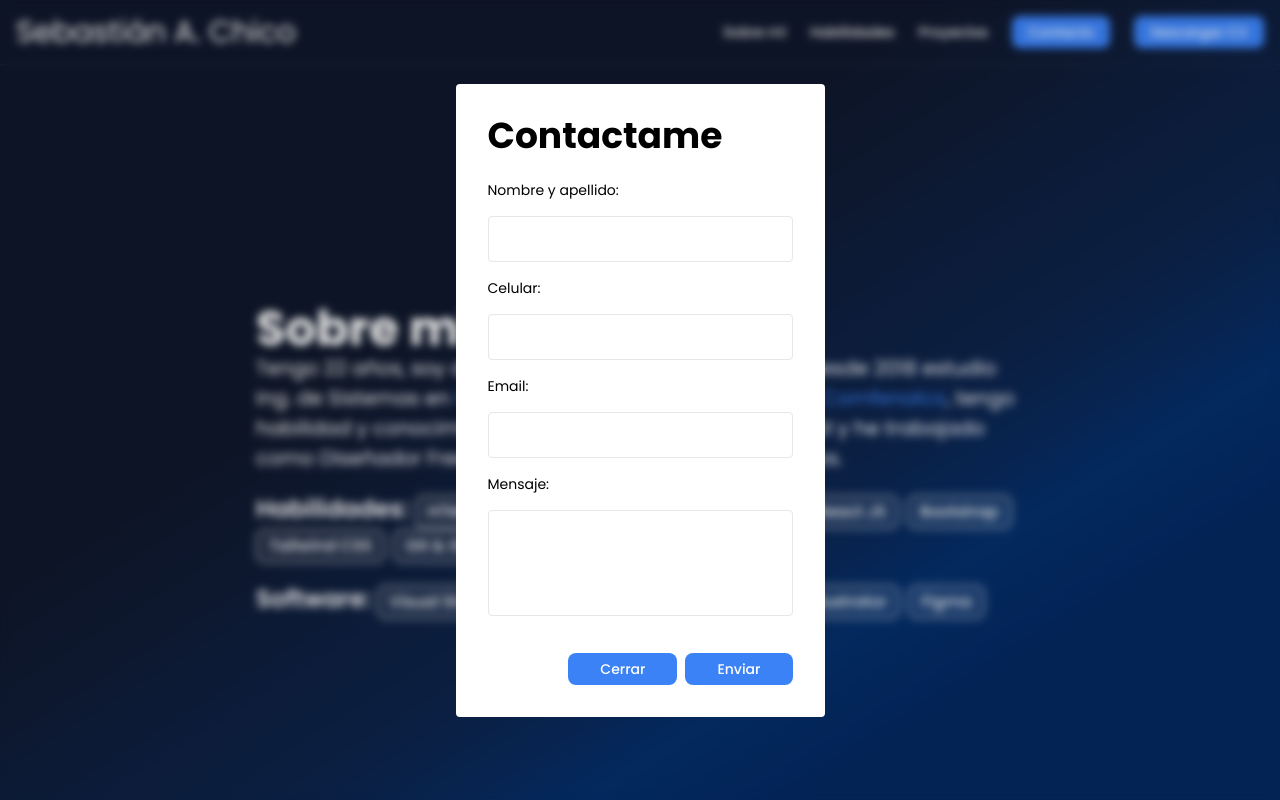
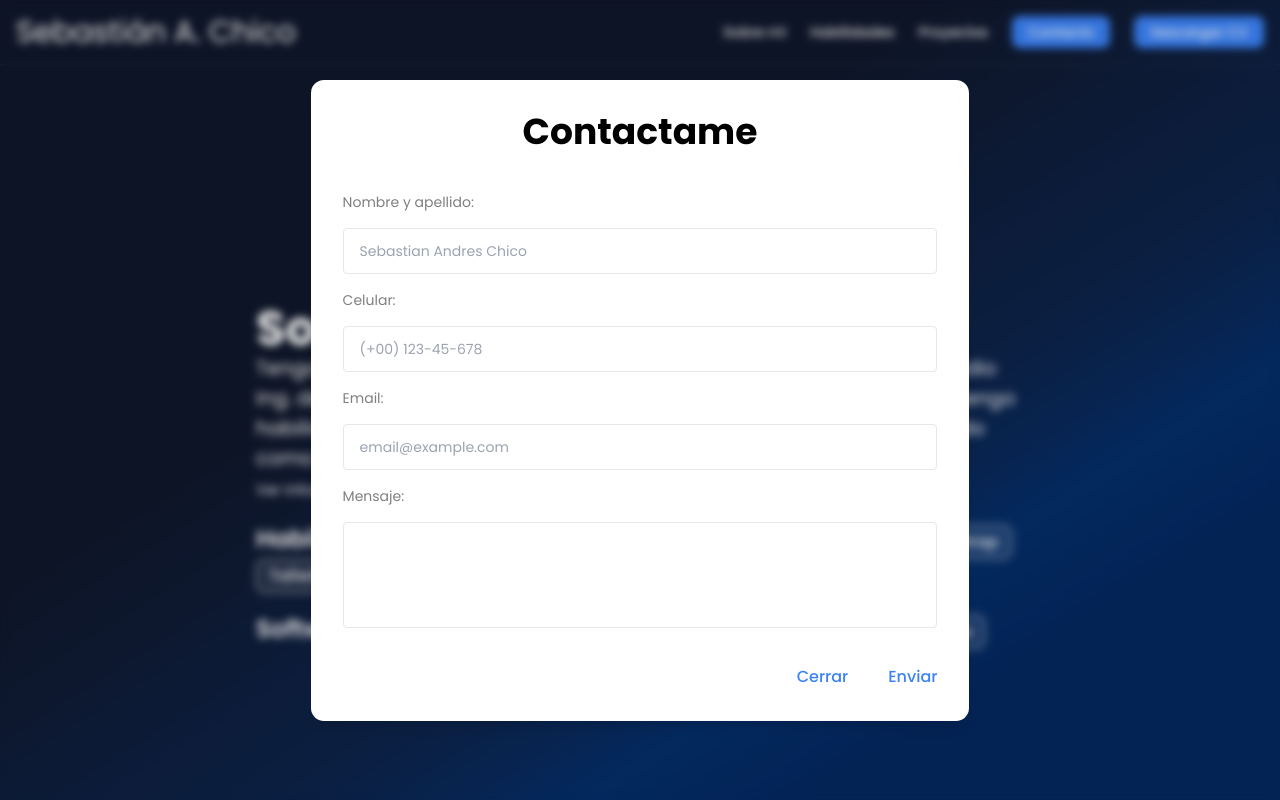
Before and after one commit to sebvsch/Portfolio, a React (Vite) app: page /sobremi in a window 1280 px wide. Both pictures are taken after a click on the button "Contacto". Built offline with nearby package versions, Linux system fonts and the light colour scheme.

Commit message:
mejoras modalContacto

```diff
--- a/package.json
+++ b/package.json
@@ -12,7 +12,8 @@
   "dependencies": {
     "react": "^18.2.0",
     "react-dom": "^18.2.0",
-    "react-router-dom": "^6.16.0"
+    "react-router-dom": "^6.16.0",
+    "sweetalert2": "^11.7.32"
   },
   "devDependencies": {
     "@types/react": "^18.2.15",
--- a/src/components/MiniCard.jsx
+++ b/src/components/MiniCard.jsx
@@ -3,7 +3,7 @@ import React from 'react'
 function MiniCard(props) {
 
     return (
-        <div className='mr-2 text-[16px] font-medium text-white rounded-lg p-1 px-3 border flex justify-center items-center bg-white/10 ease-in duration-200 hover:border-blue-500 inline' style={{ display: 'inline-block' }}>
+        <div className=' mr-2 text-[16px] font-medium text-white rounded-lg p-1 px-3 border flex justify-center items-center bg-white/10 ease-in duration-200 hover:border-blue-500 inline' style={{ display: 'inline-block' }}>
             {props.name}
         </div>
     )
--- a/src/components/ModalContacto.jsx
+++ b/src/components/ModalContacto.jsx
@@ -2,38 +2,66 @@ import { AppContext } from "../context/AppContext";
 import React, { useContext } from "react";
 
 function ModalContacto() {
+    const { setMostrarModal, handleSubmit } = useContext(AppContext);
 
-    const { setMostrarModal } = useContext(AppContext);
 
 
     return (
-
-        <div class="fixed inset-0 bg-black bg-opacity-10 backdrop-blur-sm flex justify-center items-center">
-            <div class="bg-white p-8 rounded flex flex-col justify-center items-center gap-6">
+        <div className="fixed inset-0 bg-black bg-opacity-10 backdrop-blur-sm flex justify-center items-center">
+            <div className="bg-white p-8 rounded-[13px] flex flex-col justify-center items-center gap-6 shadow-lg ">
                 <div>
-                    <form>
-                        <h1 class="text-4xl font-bold mb-6">Contactame</h1>
-                        <label class="block mb-4">Nombre y apellido:</label>
-                        <input class="border rounded py-3 px-4 mb-4 w-full" type="text" />
-                        <label class="block mb-4">Celular:</label>
-                        <input class="border rounded py-3 px-4 mb-4 w-full" type="text" />
-                        <label class="block mb-4">Email:</label>
-                        <input class="border rounded py-3 px-4 mb-4 w-full" type="text" />
-                        <label class="block mb-4">Mensaje:</label>
-                        <textarea class="border rounded py-3 px-4 mb-4 resize-none w-full" rows="4"></textarea>
+                    <form onSubmit={handleSubmit} id="contactForm">
+                        <h1 className="text-4xl font-bold mb-10 px-[5em]">Contactame</h1>
+                        <label className="block mb-4 text-black/50">Nombre y apellido:</label>
+                        <input
+                            className="border rounded py-3 px-4 mb-4 w-full"
+                            type="text"
+                            name="nombreApellido"
+                            placeholder="Sebastian Andres Chico"
+                            required
+                        />
+                        <label className="block mb-4 text-black/50">Celular:</label>
+                        <input
+                            className="border rounded py-3 px-4 mb-4 w-full"
+                            type="text"
+                            name="celular"
+                            placeholder="(+00) 123-45-678"
+                            required
+                        />
+                        <label className="block mb-4 text-black/50">Email:</label>
+                        <input
+                            className="border rounded py-3 px-4 mb-4 w-full"
+                            type="email"
+                            name="email"
+                            placeholder="email@example.com"
+                            required
+                        />
+                        <label className="block mb-4 text-black/50">Mensaje:</label>
+                        <textarea
+                            className="border rounded py-3 px-4 mb-4 resize-none w-full"
+                            rows="4"
+                            name="mensaje"
+                            required
+                        ></textarea>
+                        <div className="flex justify-end items-center mt-4 gap-10">
+                            <button
+                                className="text-base font-medium text-blue-500 "
+                                onClick={() => setMostrarModal(false)}
+                            >
+                                Cerrar
+                            </button>
+                            <button
+                                className="text-base font-medium text-blue-500 "
+                                type="submit"
+                            >
+                                Enviar
+                            </button>
+                        </div>
                     </form>
-                    <div className='flex justify-end items-center mt-4'>
-                        <button className="text-sm font-medium text-white rounded-lg p-1.5 px-8 bg-blue-500 ease-in duration-300 hover:bg-[#0cbeff] mr-2"
-                        onClick={() => setMostrarModal(false)}
-                        >Cerrar</button>
-                        <button className="text-sm font-medium text-white rounded-lg p-1.5 px-8 bg-blue-500 ease-in duration-300 hover:bg-[#0cbeff]">Enviar</button>
-                    </div>
                 </div>
             </div>
         </div>
-
-
-    )
+    );
 }
 
-export default ModalContacto
+export default ModalContacto;
--- a/src/components/NavBar.jsx
+++ b/src/components/NavBar.jsx
@@ -28,14 +28,14 @@ const NavBar = () => {
               <button className="text-sm font-medium text-white rounded-lg p-1.5 px-4 bg-blue-500 ease-in duration-300 hover:bg-[#0cbeff]"
                 onClick={() => setMostrarModal(true)}
               >Contacto</button>
-              <button
+              <a
                 href={CV}
                 download="Sebastian Chico - Front-end Developer"
                 rel="noreferrer"
                 target="_blank"
                 className="text-sm font-medium text-white rounded-lg p-1.5 px-4 bg-blue-500 ease-in duration-300 hover:bg-[#0cbeff]"
               >Descargar CV
-              </button>
+              </a>
               {
                 mostrarModal && (
                   <ModalContacto />
--- a/src/context/AppContext.jsx
+++ b/src/context/AppContext.jsx
@@ -1,4 +1,5 @@
-import React, { createContext, useContext, useState } from "react";
+import React, { createContext, useState } from "react";
+import Swal from 'sweetalert2'
 
 export const AppContext = createContext();
 
@@ -6,15 +7,53 @@ export const AppContextProvider = ({ children }) => {
 
     const [mostrarModal, setMostrarModal] = useState(false)
 
-    const MensajeEnPantalla = () => {
-        console.log("Hola Mundo")
+    const monstrarAlert = () => {
+        Swal.fire({
+            title: 'Enviado',
+            text: 'Su mensaje se ha enviado exitosamente',
+            icon: 'success',
+            showConfirmButton: false,
+            timer: 2000
+        });
+
+        resetForm();
+    }
+
+    const handleSubmit = (e) => {
+        e.preventDefault();
+
+        const nombreInput = e.target.elements.nombreApellido.value;
+        const celularInput = e.target.elements.celular.value;
+        const emailInput = e.target.elements.email.value;
+        const mensajeInput = e.target.elements.mensaje.value;
+
+        if (
+            nombreInput.trim() === "" ||
+            celularInput.trim() === "" ||
+            emailInput.trim() === "" ||
+            mensajeInput.trim() === ""
+        ) {
+            Swal.fire({
+                title: "Error",
+                text: "Por favor, complete todos los campos",
+                icon: "error",
+            });
+        } else {
+            monstrarAlert();
+        }
+    };
+
+    const resetForm = () => {
+        const form = document.getElementById("contactForm");
+        form.reset();
     }
 
     return (
         <AppContext.Provider value={{
-            MensajeEnPantalla,
+            monstrarAlert,
             mostrarModal,
-            setMostrarModal
+            setMostrarModal,
+            handleSubmit
         }}>
             {children}
         </AppContext.Provider>
--- a/src/page/Home-Animation.css
+++ /dev/null
@@ -1,41 +0,0 @@
-.wave {
-    animation-name: wave-animation;
-    animation-duration: 2.5s;
-    animation-iteration-count: infinite;
-    transform-origin: 70% 70%;
-    display: inline-block;
-}
-
-@keyframes wave-animation {
-    0% {
-        transform: rotate(0.0deg)
-    }
-
-    10% {
-        transform: rotate(14.0deg)
-    }
-
-    20% {
-        transform: rotate(-8.0deg)
-    }
-
-    30% {
-        transform: rotate(14.0deg)
-    }
-
-    40% {
-        transform: rotate(-4.0deg)
-    }
-
-    50% {
-        transform: rotate(10.0deg)
-    }
-
-    60% {
-        transform: rotate(0.0deg)
-    }
-
-    100% {
-        transform: rotate(0.0deg)
-    }
-}
--- a/src/page/Home.jsx
+++ b/src/page/Home.jsx
@@ -1,13 +1,13 @@
 import React from 'react';
-import './Home-Animation.css'
 
 function Home() {
+
     return (
         <div className="flex items-center justify-center gap-[80px] mt-[20vh] text-focus-in">
             <div className='w-[44%]'>
                 <div className="flex gap-3 mb-2 inline">
                     <h1 className='text-white text-7xl font-medium inline'>Hola a <span className='text-blue-500 font-bold'>Tod@s!</span></h1>
-                    <img className='wave w-[70px] h-[70px] inline' src="./media/emojiMano.png" alt="" />
+                    <img className='w-[70px] h-[70px] inline' src="./media/emojiMano.png" alt="" />
                 </div>
                 <div className='mb-3'>
                     <p className='text-white text-[25px]'>Me gusta la programación, los videojuegos, la música, pero sobre todo pasarla bien con lo que hago.</p>
--- a/src/page/SobreMi.jsx
+++ b/src/page/SobreMi.jsx
@@ -10,8 +10,19 @@ function SobreMi() {
                 <div className='w-[60%]'>
                     <h1 className='text-white font-bold text-5xl'>Sobre mí</h1>
                     <p className='text-white text-[20px]'>Tengo 22 años, soy de Cartagena de Indias, Colombia. Desde 2018 estudio Ing. de Sistemas en
-                        <a href="https://tecnologicocomfenalco.edu.co/" target="_blank" className='text-blue-500 ease-in duration-300 hover:text-[#0cbeff]'> Fundacion Universitario Tecnologico Comfenalco</a>,
-                        tengo habilidad y conocimiento en el area del Diseño Grafico/UI y he trabajado como Diseñador Freelancer por aproximadamente 6 años.
+                        <a href="https://tecnologicocomfenalco.edu.co/" target="_blank" className='text-blue-500 ease-in duration-300 hover:text-[#0cbeff]'> Fundación Universitaria Tecnológico Comfenalco</a>,
+                        tengo habilidad y conocimiento en el área del Diseño Gráfico/UI y he trabajado como Diseñador Freelancer por aproximadamente 6 años.
+                        <br />
+                        <span className='text-[15px]'> Ver información completa en mis perfiles de
+                            <a href="https://www.linkedin.com/in/sebastian-chico-80802625b/"
+                                target="_blank"
+                                className='text-blue-500 ease-in duration-300 hover:text-[#0cbeff]'> LinkedIn
+                            </a>,
+                            <a href="https://www.behance.net/sebastianachico"
+                                target="_blank"
+                                className='text-blue-500 ease-in duration-300 hover:text-[#0cbeff]'> Behance
+                            </a>
+                            </span>
                     </p>
                     <div className='mt-5'>
                         <h2 className='text-white font-semibold text-2xl inline'>Habilidades: </h2>
```
Also changed, not shown: 1 other file (tests, documents, lock files or other folders).
